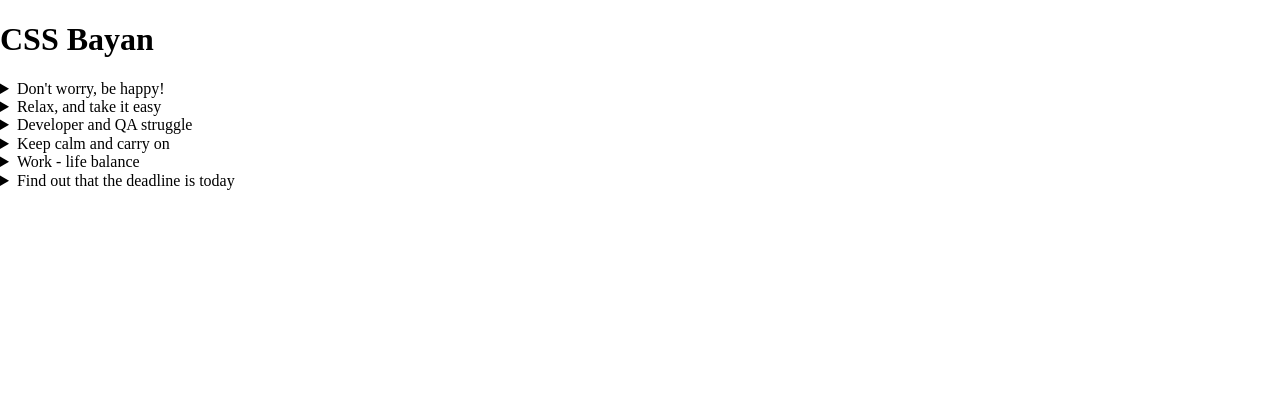
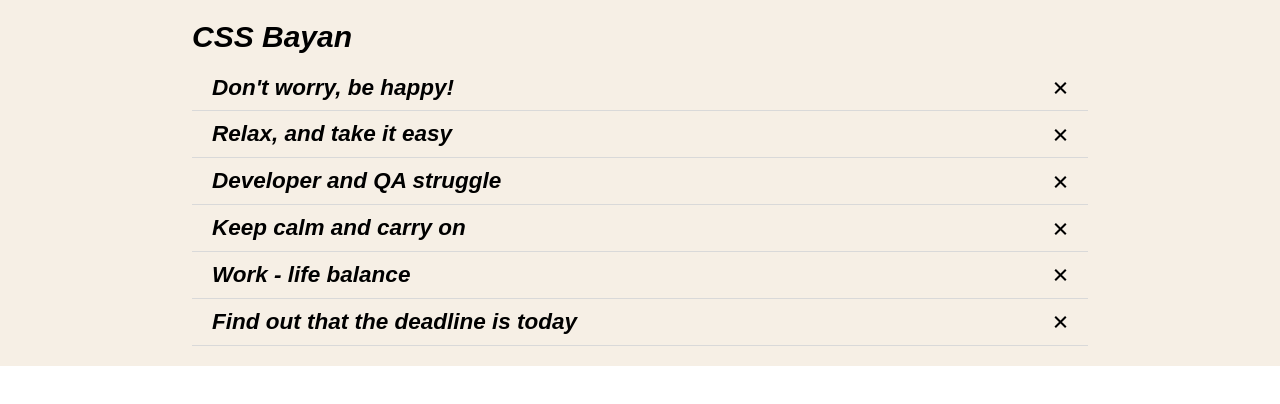
Before and after one commit to Tetiana-KET/cssBayan, a plain HTML site: page cssBayan/index.html in a window 1280 px wide. Drawn offline with Linux system fonts and the light colour scheme.

Commit message:
feat: delete all, rewrite layout using tag input and label   (Sat Mar 11 2023 19:00:26 GMT+0200)

```diff
--- a/cssBayan/css/main.css
+++ b/cssBayan/css/main.css
@@ -1,7 +1,84 @@
-.container {
+html {
+    box-sizing: border-box;
+    scroll-behavior: smooth;
+}
+
+body {
+    font-family: Arial, Helvetica, sans-serif;
+    font-size: 15px;
+    font-style: italic;
+}
+
+.site-wrapper {
+    background-color: rgb(246, 239, 229);
+}
+
+.main-content {
+    width: 70%;
+    padding: 20px 10px;
     margin: auto;
 }
 
-details {
+.accordion {
+    display: flex;
+    flex-direction: column;
+    margin: 0 auto  ;
+}
+
+h1 {
+    margin-bottom: 10px;
+}
+
+.accordion-item {
+    display: flex;
+    flex-direction: column;
+    padding: 10px 20px;
     cursor: pointer;
+    border-bottom: 1px solid #D9D9D9;
 }
+
+.accordion-item>input {
+    display: none;
+}
+
+.item-title {
+    position: relative;
+    display: flex;
+    justify-content: space-between;
+}
+
+.btn_x-wrap {
+    align-self: center;
+    position: relative;
+    width: 15px;
+    height: 15px;
+    cursor: pointer;
+    transition: all ease 0.5s;
+}
+
+.btn_x-wrap::before,
+.btn_x-wrap::after {
+	content: '';
+	position: absolute;
+	top: 7px;
+	display: block;
+	width: 15px;
+	height: 2px;
+	background: #000;
+}
+
+.btn_x-wrap::before {
+	transform: rotate(45deg);
+}
+
+.btn_x-wrap::after {
+	transform: rotate(-45deg);
+}
+.img-wrap {
+    display: inline-block;
+    align-self: center;
+    max-width: 100%;
+    height: auto;
+    margin: 0 auto;
+    display: none;
+}
--- a/cssBayan/index.html
+++ b/cssBayan/index.html
@@ -10,41 +10,70 @@
     <title>CSS Bayan</title>
 </head>
 <body>
-    <div class="site-wrapper">
+    <div class="site-wrapper ">
         <main class="main-content">
-            <div class="container">
+            <div class="accordion">
                 <h1>CSS Bayan</h1>
-                <details>
-                    <summary>Don't worry, be happy!</summary>
-                    <p class="details-text"></p>
+                <label class="accordion-item">
+                    <input type="radio">
+                    <div class="item-title">
+                        <h2>Don't worry, be happy!</h2>
+                        <div class="btn_x-wrap"></div>
+                    </div>
+                    <div class="img-wrap">
                         <img src="assets/dont-worry-be-happy.jpg" alt="" class="details-img">
-                </details>
-                <details>
-                    <summary>Relax, and take it easy</summary>
-                    <p class="details-text"></p>
+                    </div>
+                </label>
+                <label class="accordion-item">
+                    <input type="radio">
+                    <div class="item-title">
+                        <h2>Relax, and take it easy</h2>
+                        <div class="btn_x-wrap"></div>
+                    </div>
+                    <div class="img-wrap">
                         <img src="assets/relax.png" alt="relax photo" class="details-img">
-                </details>
-                <details>
-                    <summary>Developer and QA struggle</summary>
-                    <p class="details-text"></p>
+                    </div>
+                </label>
+                <label class="accordion-item">
+                    <input type="radio">
+                    <div class="item-title">
+                        <h2>Developer and QA struggle</h2>
+                        <div class="btn_x-wrap"></div>
+                    </div>
+                    <div class="img-wrap">
                         <img src="assets/developer_vs_qa.jpg" alt="Developer vs QA icon" class="details-img">
-                </details>
-                <details>
-                    <summary>Keep calm and carry on</summary>
-                    <p class="details-text"></p>
+                    </div>
+                </label>
+                <label class="accordion-item">
+                    <input type="radio">
+                    <div class="item-title">
+                        <h2>Keep calm and carry on</h2>
+                        <div class="btn_x-wrap"></div>
+                    </div>
+                    <div class="img-wrap">
                         <img src="assets/keep_calm.jpg" alt="keep_calm image" class="details-img">
-                </details>
-                <details>
-                    <summary>Work - life balance</summary>
-                    <p class="details-text"></p>
+                    </div>
+                </label>
+                <label class="accordion-item">
+                    <input type="radio">
+                    <div class="item-title">
+                        <h2>Work - life balance</h2>
+                        <div class="btn_x-wrap"></div>
+                    </div>
+                    <div class="img-wrap">
                         <img src="assets/work-life-balance-illustration-meme.png" alt="work-life-balance-illustration-meme" class="details-img">
-                </details>
-                <details>
-                    <summary>Find out that the deadline is today</summary>
-                    <p class="details-text"></p>
+                    </div>
+                </label>
+                <label class="accordion-item">
+                    <input type="radio">
+                    <div class="item-title">
+                        <h2>Find out that the deadline is today</h2>
+                        <div class="btn_x-wrap"></div>
+                    </div>
+                    <div class="img-wrap">
                         <img src="assets/dont-panic-writing.jpg" alt="dont-panic-writing-illustration-meme" class="details-img">
-                </details>
-
+                    </div>
+                </label>
             </div>
         </main>
     </div>
```
Also changed, not shown: cssBayan/css/normalize.css. Lines whose indentation alone changed are shown as unchanged.
